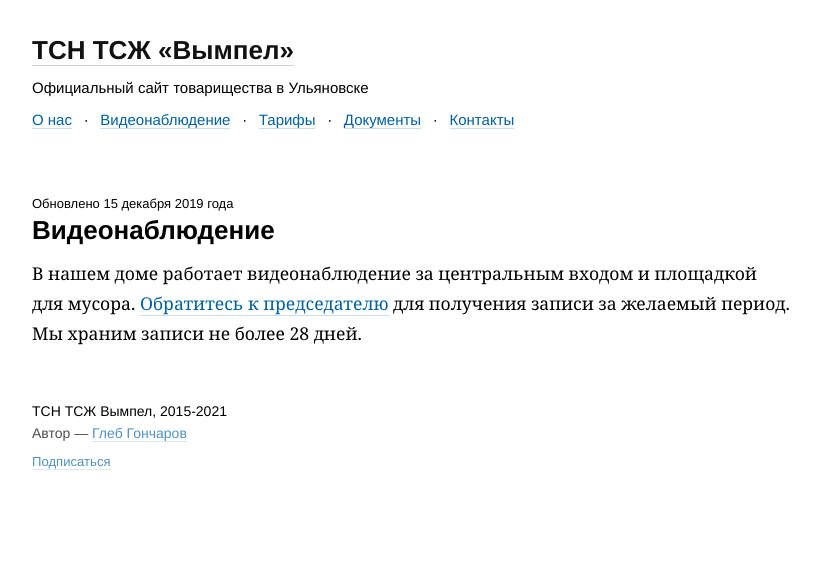
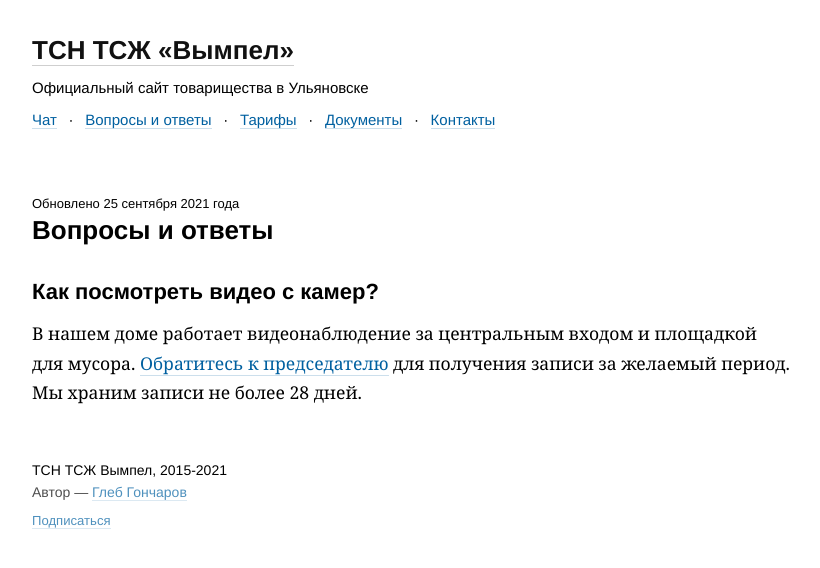
Before and after one commit to gongled/vympel, a Jekyll site: the page built from _pages/faq.md, in a window 1280 px wide. Shown: the top 568 px of the page, without its empty margins (108-928 px from the left). Built offline with Jekyll 4.4.1, drawn with Linux system fonts in a browser that asks for light colours.

Commit message:
Реструктурировать карту сайта

```diff
--- a/_includes/header.html
+++ b/_includes/header.html
@@ -20,10 +20,10 @@
 
   <ul class="menu">
     <li>
-      <a href="{{ "/about.html" | prepend: site.baseurl }}" class="">О нас</a>
+      <a href="{{ "/joinchat" | prepend: site.baseurl }}" class="">Чат</a>
     </li>
     <li>
-        <a href="{{ "/cameras.html" | prepend: site.baseurl }}" class="">Видеонаблюдение</a>
+        <a href="{{ "/faq.html" | prepend: site.baseurl }}" class="">Вопросы и ответы</a>
     </li>
     <li>
       <a href="{{ "/tariffs.html" | prepend: site.baseurl }}" class="">Тарифы</a>
--- a/_pages/cameras.md
+++ b/_pages/faq.md
@@ -1,6 +1,8 @@
 ---
-title: Видеонаблюдение
-updated: 2019-12-15
+title: Вопросы и ответы
+updated: 2021-09-25
 ---
 
+## Как посмотреть видео с камер?
+
 В нашем доме работает видеонаблюдение за центральным входом и площадкой для мусора. [Обратитесь к председателю](/contacts.html) для получения записи за желаемый период. Мы храним записи не более 28 дней.
```
Also changed, not shown: _pages/about.md (deleted, +0 -28 lines).
